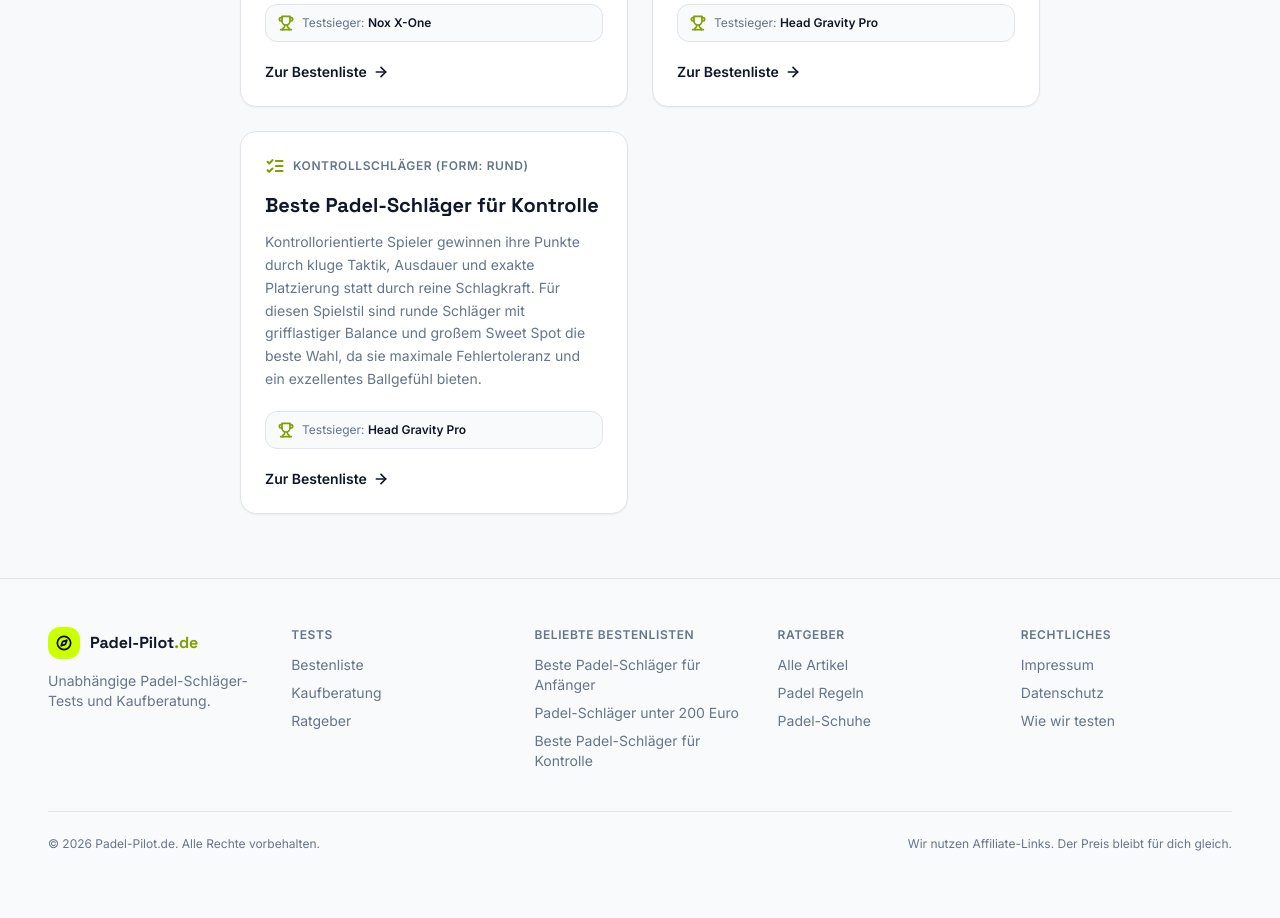
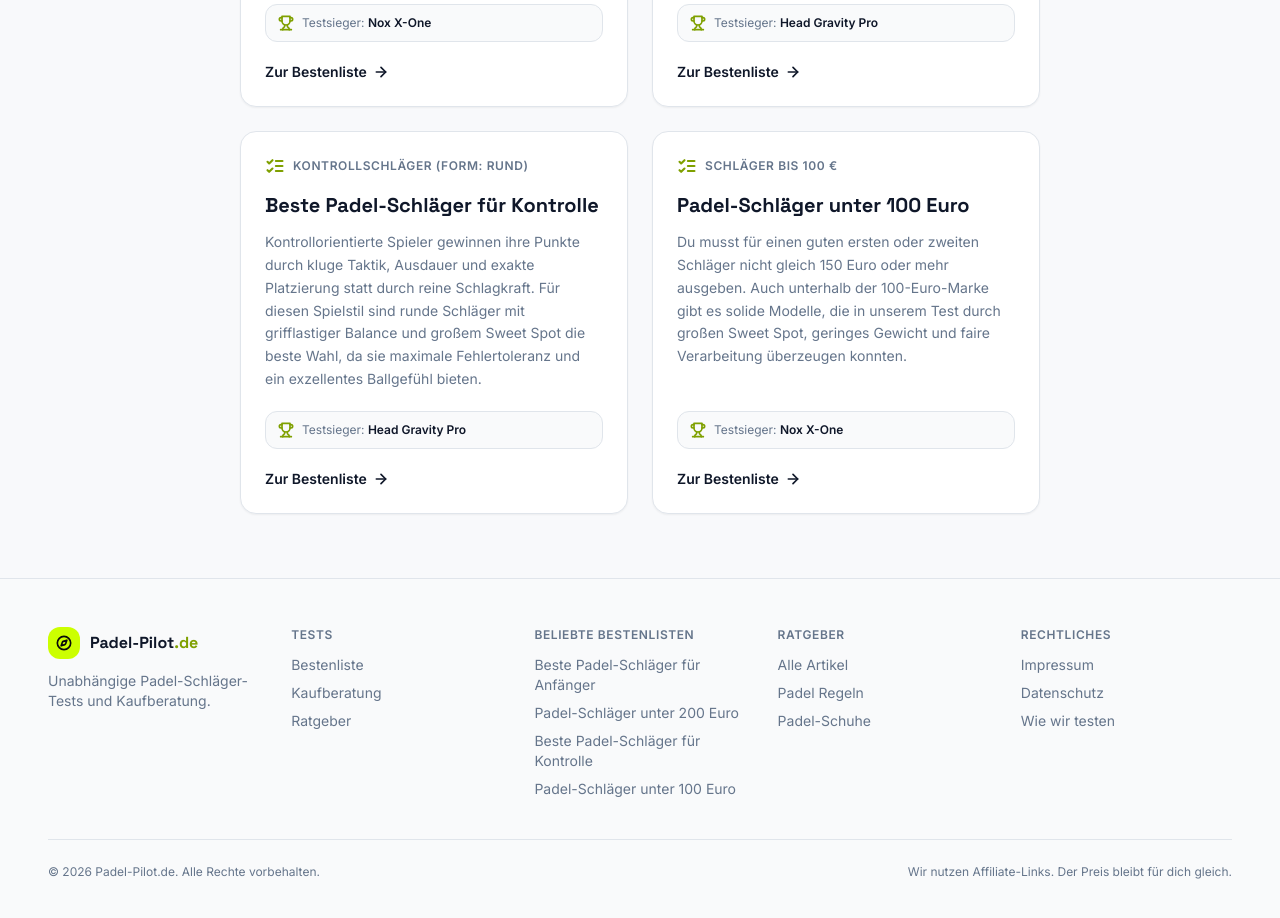
Before and after one commit to Tightcreek/Padel-Pilot.de, a Next.js app: page /bestenliste in a window 1280 px wide. Shown: the part 780-1698 px from the top of the page. Built offline with nearby package versions, Linux system fonts and the light colour scheme.

Commit message:
Neue Bestenliste 'Padel-Schläger unter 100 Euro' ergänzt

```diff
--- a/data/bestlists.ts
+++ b/data/bestlists.ts
@@ -59,6 +59,21 @@ export const bestlists: Bestlist[] = [
     ],
     filter: (r) => r.shape.toLowerCase().includes('rund'),
   },
+  {
+    slug: 'beste-padelschlaeger-unter-100-euro',
+    h1: 'Die besten Padel-Schläger unter 100 Euro 2026 im Test',
+    title: 'Padel-Schläger unter 100 Euro',
+    metaTitle: 'Beste Padel-Schläger unter 100 Euro 2026 im Test | Padel-Pilot.de',
+    metaDescription:
+      'Die besten Padel-Schläger unter 100 Euro 2026: Unabhängig getestet und verglichen. Top-Einsteigermodelle mit dem besten Preis-Leistungs-Verhältnis.',
+    filterLabel: 'Schläger bis 100 €',
+    intro: [
+      'Du musst für einen guten ersten oder zweiten Schläger nicht gleich 150 Euro oder mehr ausgeben. Auch unterhalb der 100-Euro-Marke gibt es solide Modelle, die in unserem Test durch großen Sweet Spot, geringes Gewicht und faire Verarbeitung überzeugen konnten.',
+      'In dieser Bestenliste haben wir alle getesteten Schläger mit einem aktuellen Marktpreis bis 100 Euro zusammengefasst. Die meisten Modelle in dieser Preisklasse setzen auf Fiberglas- statt Carbon-Oberflächen und richten sich klar an Einsteiger, die zunächst ohne großes Risiko in die eigene Ausrüstung investieren wollen.',
+      'Erwarte in dieser Preisklasse keine maximale Schlagkraft, sondern vor allem Fehlertoleranz und ein angenehmes, leichtes Handling. Wer nach den ersten Saisons mehr Power braucht, kann später gezielt in ein teureres Carbon-Modell aufsteigen, ohne beim Einstieg schon zu viel investiert zu haben.',
+    ],
+    filter: (r) => r.priceValue <= 100,
+  },
 ];
 
 export function getBestlistBySlug(slug: string): Bestlist | undefined {
```
